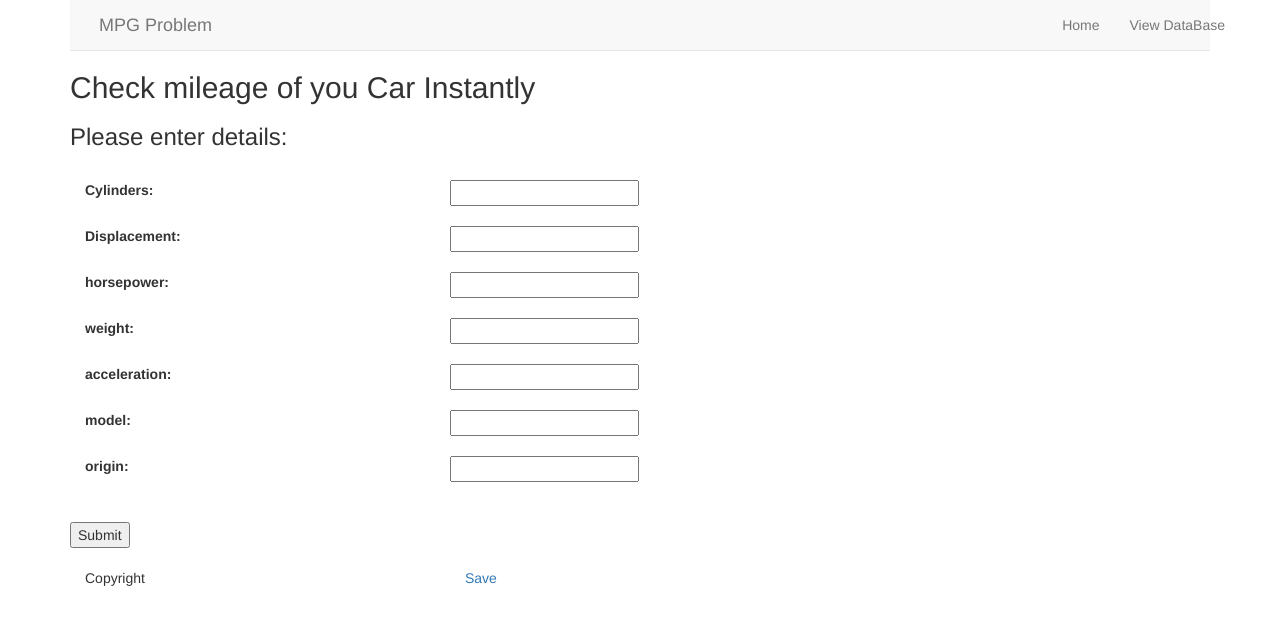
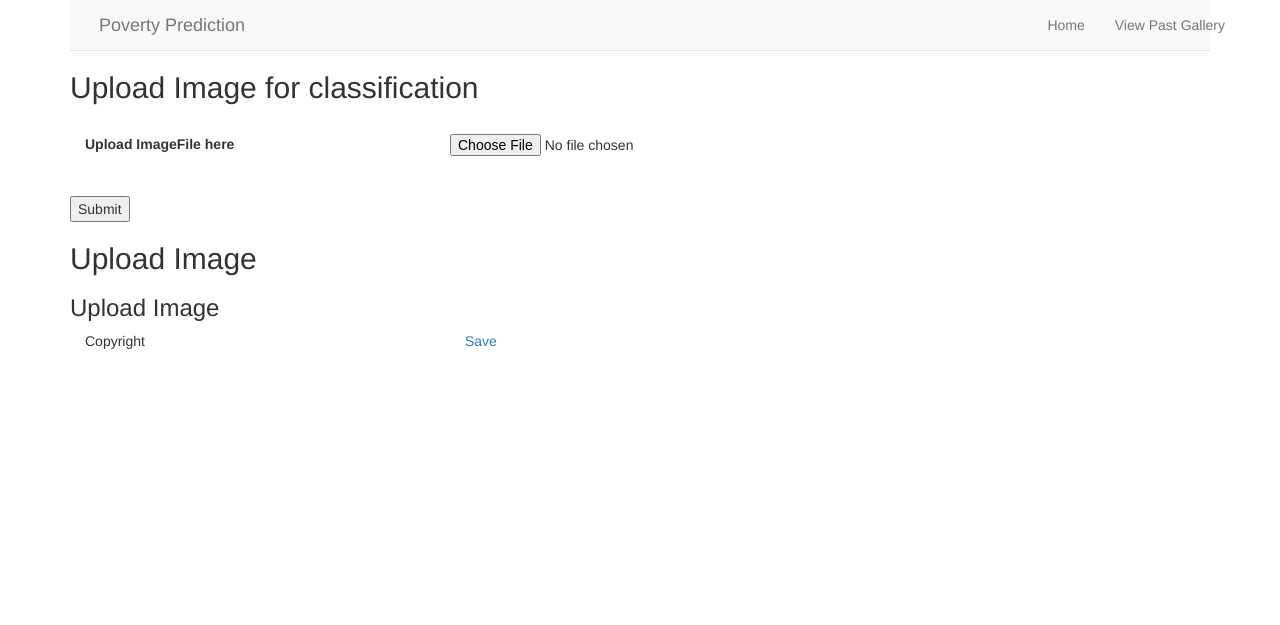
Before and after one commit to ayush572/povertyclassifier_ssip, a Django app: page / in a window 1280 px wide. Shown: the top 625 px of the page. Run offline with Django 5.2, Linux system fonts and the light colour scheme; parts of the project's set-up code (start-up, migrations or seed data) failed here and were passed over; some libraries are stand-ins or nearby versions; some web fonts are replaced.

Commit message:
added the joblib file for the class prediction and made the website for the same

```diff
--- a/knnclassifier/views.py
+++ b/knnclassifier/views.py
@@ -1,6 +1,72 @@
 from django.shortcuts import render
+from django.core.files.storage import FileSystemStorage
+import joblib
+from keras.preprocessing import image
+from keras.applications.inception_v3 import preprocess_input, InceptionV3
+import numpy as np
+import tensorflow as tf
+from tensorflow import Graph
+import json
+
+# getting the model
+
+model_graph = Graph()
+with model_graph.as_default():
+    tf_session = tf.compat.v1.Session()
+    with tf_session.as_default():
+        classifier_model = joblib.load('./models/best_model_new.joblib')
+
+with open('./models/knn_classes.json','r') as f:
+    labelInfo = f.read()
+labelInfo = json.loads(labelInfo)
+
+
+img_height, img_width = 256, 256
 
 # Create your views here.
 def index(req):
     context={'a':1}
     return render(req, "index.html", context)
+
+def predictImage(req):
+    print(req.FILES['filePath'])
+    fileObj = req.FILES['filePath']
+    fs = FileSystemStorage()
+    filepathnm = fs.save(fileObj.name, fileObj)
+    filepathnm = fs.url(filepathnm) # to get full path of image
+    testimg = '.'+filepathnm
+    img = image.load_img(testimg, target_size=(img_height, img_width))
+    img_array = image.img_to_array(img)
+    img_array = np.expand_dims(img_array, axis=0)  # Added an extra dimension for batch size
+    img_array = preprocess_input(img_array)
+
+    # Load the InceptionV3 model with pre-trained weights
+    inception_v3_model = InceptionV3(weights='imagenet', include_top=False, input_shape=(256, 256, 3))
+
+    # Extract features using the InceptionV3 model
+    features = inception_v3_model.predict(img_array)
+
+    # Reshape the features to 2D
+    features_2D = features.reshape(features.shape[0], -1)
+
+    # Get the top predicted class
+    # best model new is the already trained knn classifier model
+    with model_graph.as_default():
+        with tf_session.as_default():
+            predictions = classifier_model.predict(features_2D)
+
+
+    predicted_class = predictions[0]
+
+    predicted_label = labelInfo[str(predicted_class)]
+
+
+    context = {'filepathnm': filepathnm, 'predicted_class': predicted_label}
+    # this context is accessible in frontend
+    return render(req, "index.html", context)
+
+def viewDataBase(req):
+    listofImages = os.listdir('./media/')
+    listofImagesPath=['./media/'+i for i in listofImages]
+    context = {'listofImagesPath':listofImagesPath}
+    return render(req, "viewDB.html", context)
--- a/povertyclassifier/urls.py
+++ b/povertyclassifier/urls.py
@@ -18,8 +18,18 @@ from django.contrib import admin
 from django.urls import path
 from django.urls import re_path
 from knnclassifier import views
+from django.conf import settings
+from django.conf.urls.static import static
+
+
 
 urlpatterns = [
     path('admin/', admin.site.urls),
-    re_path('^$', views.index, name='homepage')
+    re_path('^$', views.index, name='homepage'),
+    re_path('predictImage', views.predictImage, name="predictImage"),
+    re_path('viewDataBase', views.viewDataBase, name='viewDataBase')
 ]
+
+
+# currently only for the development purpose
+urlpatterns += static(settings.MEDIA_URL, document_root=settings.MEDIA_ROOT)
--- a/template/headerPage.html
+++ b/template/headerPage.html
@@ -36,14 +36,14 @@
                     </button>
 
                     <!-- lOGO TEXT HERE -->
-                    <a href="index.html" class="navbar-brand"><i class="fa fa-h-square"></i>MPG Problem</a>
+                    <a href="index.html" class="navbar-brand"><i class="fa fa-h-square"></i>Poverty Prediction</a>
                </div>
 
                <!-- MENU LINKS -->
                <div class="collapse navbar-collapse">
                     <ul class="nav navbar-nav navbar-right">
                          <li><a href="/" class="smoothScroll">Home</a></li>
-                         <li><a href="viewDataBase/" class="smoothScroll">View DataBase</a></li>
+                         <li><a href="viewDataBase/" class="smoothScroll">View Past Gallery</a></li>
                     </ul>
                </div>
 
--- a/template/index.html
+++ b/template/index.html
@@ -1,38 +1,33 @@
 {% extends 'headerPage.html' %}
 
-{% block content%}
+{% block content %}
 
-    <h2>Check mileage of you Car Instantly</h2>
+    <h2>Upload Image for classification</h2>
+    <br>
+    <!-- this predictImage action will have to go in the url section, and from there, the views.functino will be created -->
+    <form method="post" enctype="multipart/form-data" action="predictImage">
+        {% csrf_token %}
+        <div class="col-md-4 col-sm-4">
+            <label for="fname">Upload ImageFile here</label>
+        </div>
+        <input name="filePath" type="file"><br><br>
+        <input type="submit" value="Submit">
+    </form>
 
-    <h3>Please enter details:</h3>
-    <br>
-    {%  if scoreval  %}
-    <form method="post" enctype="multipart/form-data" action="updateDataBase">
+    {% if not predicted_class and not filepathnm%}
+        <h2>Upload Image</h2>
+    {% elif not predicted_class and filepathnm%}
+        <h2>Classifying...</h2>
+    {% endif %}
+
+    {% if predicted_class %}
+        <h2>Classification by model is: {{ predicted_class }}</h2>
+    {% endif %}
+
+    {% if filepathnm %}
+        <img src="{{ filepathnm }}" alt="imagenm">
     {% else %}
-    <form method="post" enctype="multipart/form-data" action="predictMPG">
-    {% endif%}
- {% csrf_token %}
- <div class="col-md-4 col-sm-4"><label for="fname">Cylinders:</label> </div> <input name="cylinderVal" type="text" value={{temp.cylinders}}><br><br>
- <div class="col-md-4 col-sm-4"><label for="lname">Displacement:</label> </div> <input type="text" id="lname" name="dispVal" value={{temp.displacement}}><br><br>
- <div class="col-md-4 col-sm-4"><label for="fname">horsepower:</label> </div> <input type="text" id="fname" name="hrsPwrVal" value={{temp.horsepower}}><br><br>
- <div class="col-md-4 col-sm-4"><label for="lname">weight:</label> </div> <input type="text" id="lname" name="weightVal" value={{temp.weight}}><br><br>
- <div class="col-md-4 col-sm-4"><label for="fname">acceleration:</label></div>  <input type="text" id="fname" name="accVal" value={{temp.acceleration}}><br><br>
- <div class="col-md-4 col-sm-4"><label for="lname">model:</label> </div> <input type="text" id="lname" name="modelVal" value={{temp.model_year}}><br><br>
- <div class="col-md-4 col-sm-4"><label for="lname">origin:</label> </div> <input type="text" id="lname" name="originVal" value={{temp.origin}}><br><br>
- <br>
-
- {%  if scoreval  %}
- <h1>The mpg score is {{scoreval}}</h1>
- <h3>If the response is good. Do you weant to save it in DB?
- </h3>
- <input type="hidden" id="lname" name="mpgVal" value={{scoreval}}>
- <input type="submit" value="Submit" ></div>
- {% else%}
- <input type="submit" value="Submit" ></div>
- {% endif %}
-
-</form>
-<br>
-
+        <h3>Upload Image</h3>
+    {% endif %}
 
 {% endblock %}
--- a/template/viewDB.html
+++ b/template/viewDB.html
@@ -2,6 +2,6 @@
 
 {% block content%}
 
-<h3>The number of records in DB are {{countOfrow}}</h3>
+<h3>List of Uploaded and tested images {{listofImagesPath}}</h3>
 
 {% endblock %}
```
Also changed, not shown: models/knn_classes.json (added, +23 -0 lines), povertyclassifier/settings.py (+7 -2 lines), media/airport_test.jpg (added), media/airport_test_0ptFPFR.jpg (added), media/airport_test_F1hhsh8.jpg (added), media/baseball.PNG (added), media/buildings_000487.png (added), media/tennis_court.jfif (added), media/tennis_court_21sG45A.jfif (added), media/tennis_court_Gfqj85V.jfif (added), media/tennis_court_eriD9JO.jfif (added), media/tennis_court_hqFbDcn.jfif (added), media/tennis_court_kiNOHzx.jfif (added), 1 other file.
